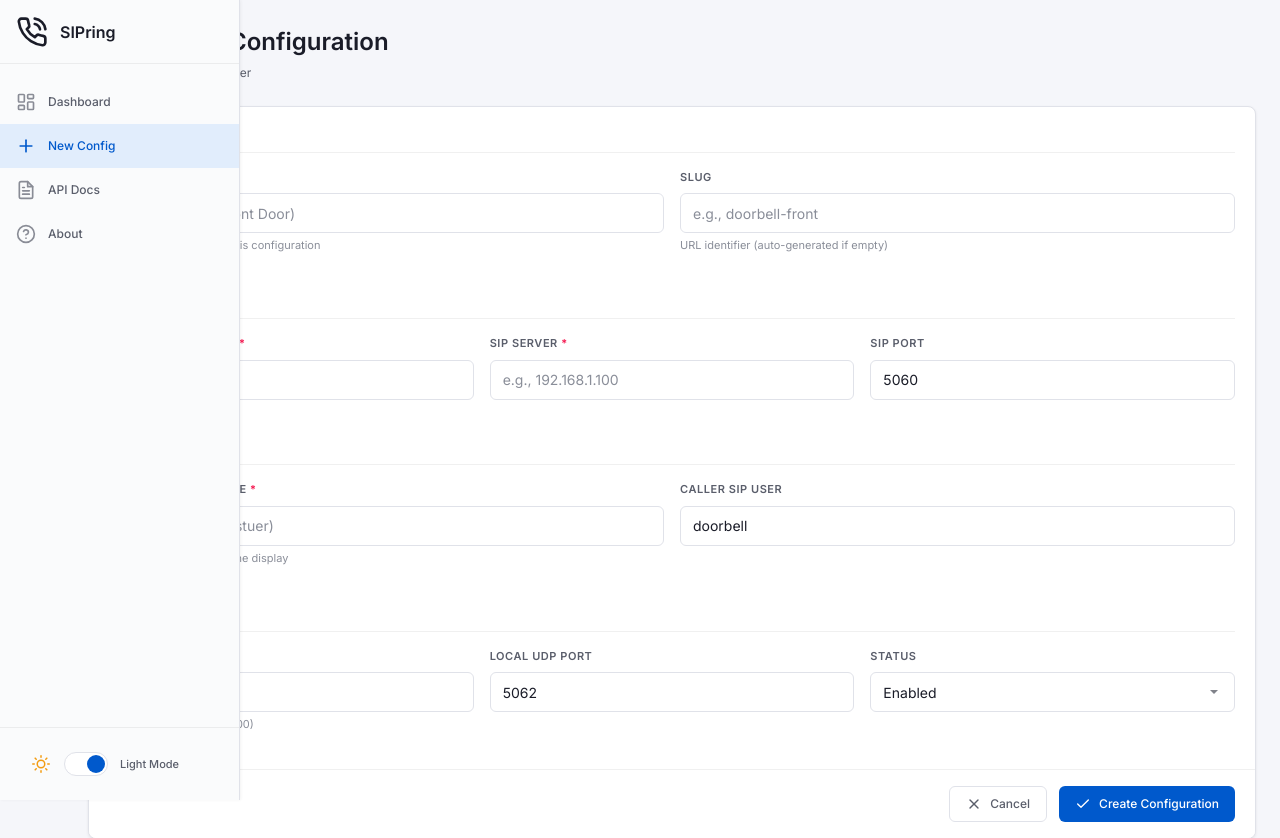
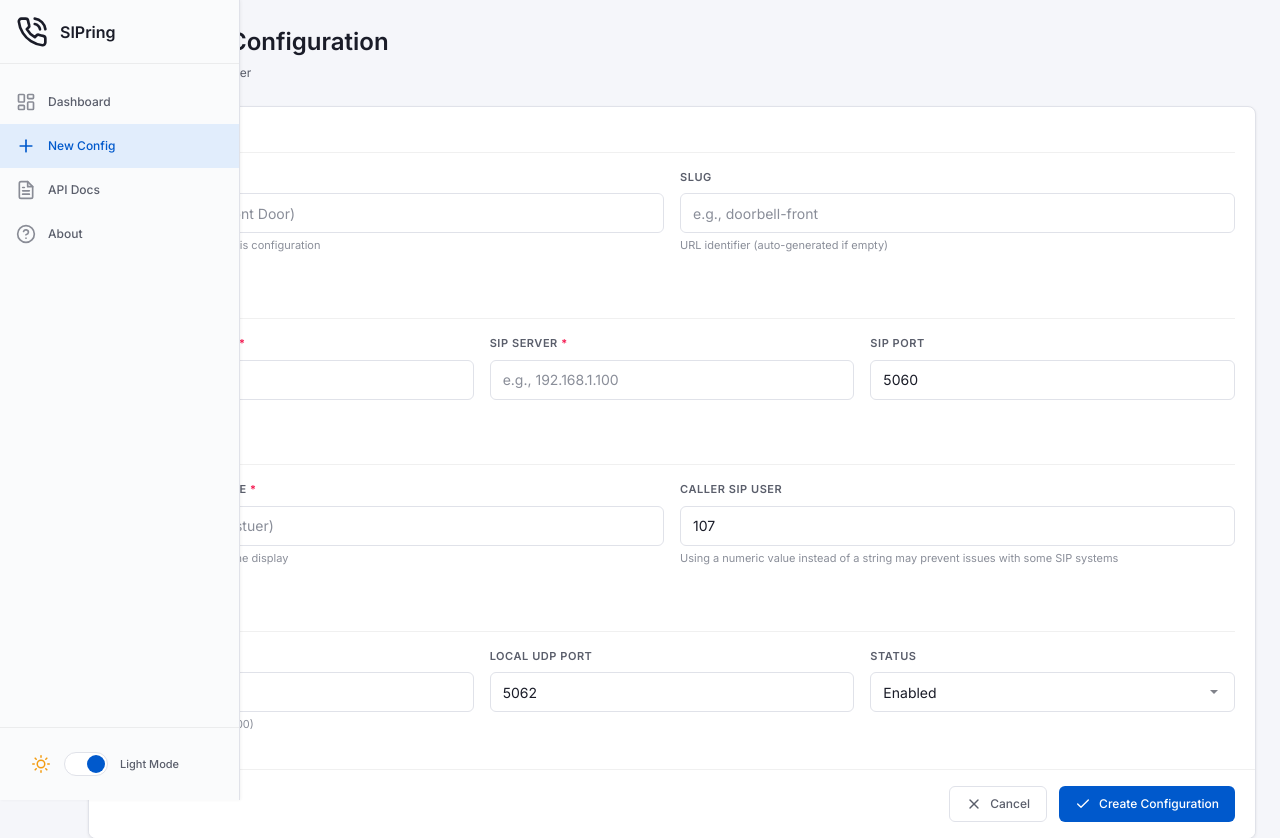
Before and after one commit to jordiboehme/SIPring, a FastAPI app: page /config/new in a window 1280 px wide. Shown: the top 838 px of the page. Run offline with FastAPI, Linux system fonts and the light colour scheme.

Commit message:
Change caller_user default from 'doorbell' to numeric '107'
- Update default value in model, form template, and README
- Add help text explaining numeric values may prevent SIP compatibility issues
- Bump version to 0.2.1

```diff
--- a/pyproject.toml
+++ b/pyproject.toml
@@ -1,6 +1,6 @@
 [project]
 name = "sipring"
-version = "0.2.0"
+version = "0.2.1"
 description = "SIP phone ringing service for triggering alerts via HTTP"
 readme = "README.md"
 requires-python = ">=3.10"
--- a/sipring/__init__.py
+++ b/sipring/__init__.py
@@ -1,3 +1,3 @@
 """SIPring - SIP phone ringing service."""
 
-__version__ = "0.2.0"
+__version__ = "0.2.1"
--- a/sipring/main.py
+++ b/sipring/main.py
@@ -38,7 +38,7 @@
 app = FastAPI(
     title="SIPring",
     description="SIP phone ringing service for triggering alerts via HTTP",
-    version="0.2.0",
+    version="0.2.1",
     lifespan=lifespan,
 )
 
--- a/sipring/models.py
+++ b/sipring/models.py
@@ -29,7 +29,7 @@
     sip_server: str = Field(..., min_length=1, max_length=255, description="SIP server hostname/IP")
     sip_port: int = Field(5060, ge=1, le=65535, description="SIP server port")
     caller_name: str = Field(..., min_length=1, max_length=100, description="Caller display name")
-    caller_user: str = Field("doorbell", max_length=100, description="Caller SIP user")
+    caller_user: str = Field("107", max_length=100, description="Caller SIP user")
     ring_duration: int = Field(30, ge=1, le=300, description="Max ring duration in seconds")
     local_port: int = Field(5062, ge=1024, le=65535, description="Local UDP port for SIP")
     enabled: bool = Field(True, description="Whether this config is enabled")
--- a/sipring/templates/config_form.html
+++ b/sipring/templates/config_form.html
@@ -78,8 +78,9 @@
                     <div class="form-group">
                         <label for="caller_user" class="form-label">Caller SIP User</label>
                         <input type="text" id="caller_user" name="caller_user" class="form-control"
-                               value="{{ config.caller_user if config else 'doorbell' }}"
-                               placeholder="e.g., doorbell">
+                               value="{{ config.caller_user if config else '107' }}"
+                               placeholder="e.g., 107">
+                        <div class="form-hint">Using a numeric value instead of a string may prevent issues with some SIP systems</div>
                     </div>
                 </div>
             </div>
```
Also changed, not shown: README.md.
